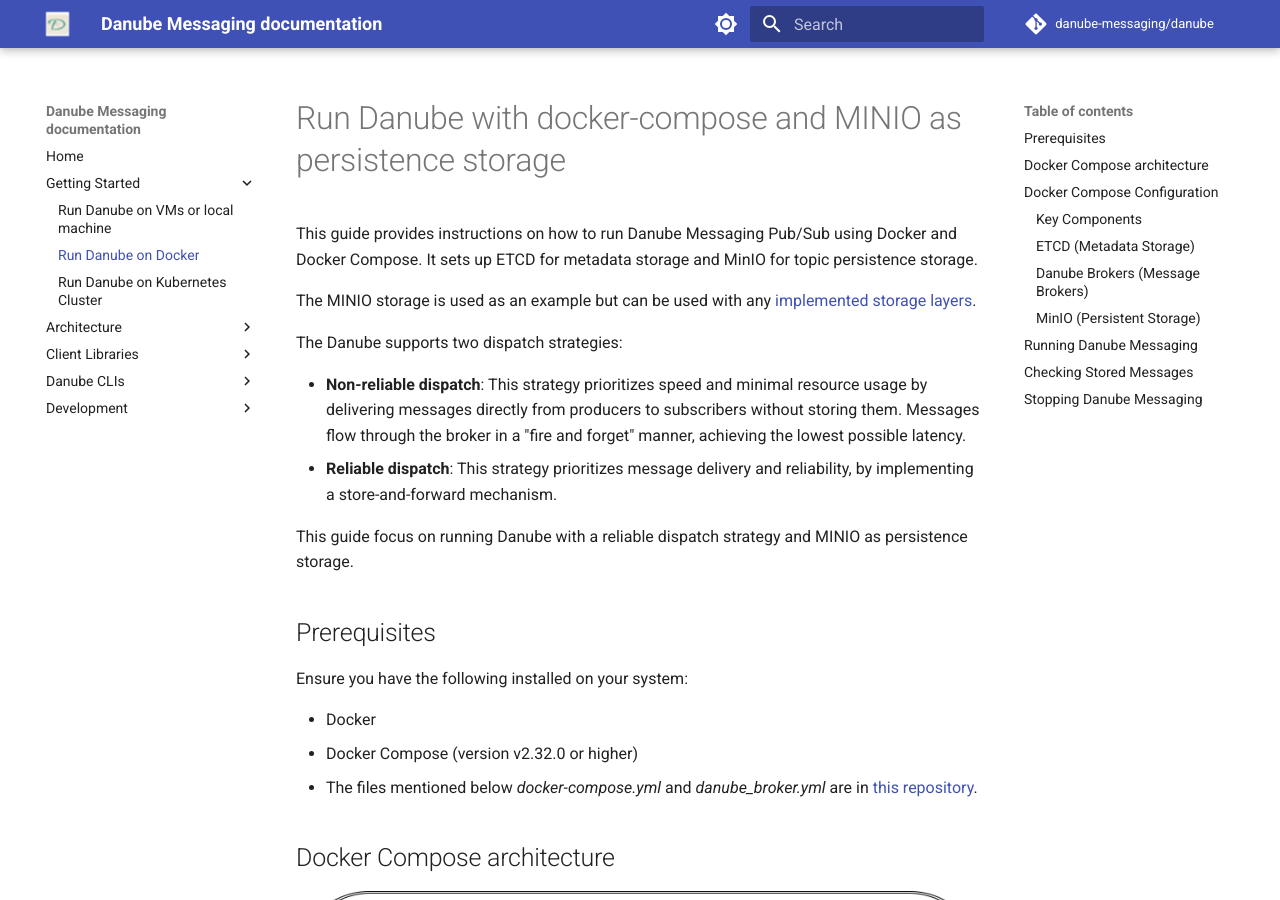
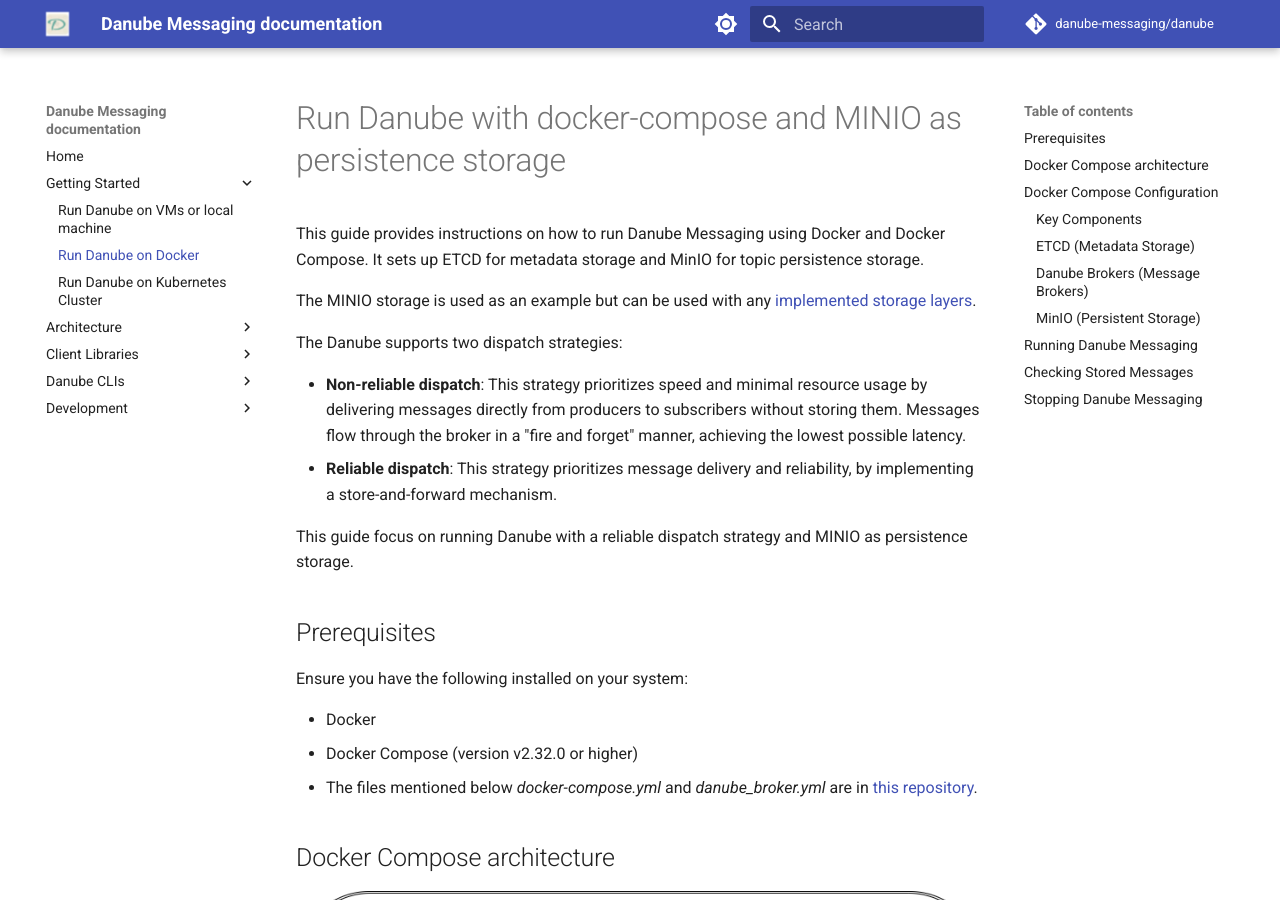
Before and after one commit to danube-messaging/danube_docs, an MkDocs documentation site: the page built from docs/getting_started/Danube_docker_compose.md, in a window 1280 px wide and 900 px high. Built offline with MkDocs 1.6.1 and Material for MkDocs 9.7.7, drawn with Linux system fonts in a browser that asks for light colours; comment, search, counter and statistics services are not loaded; part of the change alters nothing that is shown; some of the changed text lies outside the part shown.

````diff
--- a/docs/getting_started/Danube_docker_compose.md
+++ b/docs/getting_started/Danube_docker_compose.md
@@ -1,6 +1,6 @@
 # Run Danube with docker-compose and MINIO as persistence storage
 
-This guide provides instructions on how to run Danube Messaging Pub/Sub using Docker and Docker Compose. It sets up ETCD for metadata storage and MinIO for topic persistence storage.
+This guide provides instructions on how to run Danube Messaging using Docker and Docker Compose. It sets up ETCD for metadata storage and MinIO for topic persistence storage.
 
 The MINIO storage is used as an example but can be used with any [implemented storage layers](https://github.com/danube-messaging/danube-storage).
 
@@ -17,7 +17,7 @@ Ensure you have the following installed on your system:
 
 * Docker
 * Docker Compose (version v2.32.0 or higher)
-* The files mentioned below *docker-compose.yml* and *danube_broker.yml* are in [this repository](https://github.com/danube-messaging/danube-storage/tree/main/danube-minio-storage/test_minio_storage).
+* The files mentioned below *docker-compose.yml* and *danube_broker.yml* are in [this repository](https://github.com/danube-messaging/danube-storage/tree/main/test_minio_storage).
 
 ## Docker Compose architecture
 
@@ -32,7 +32,7 @@ Ensure you have the following installed on your system:
 * **MinIO (minio)**: Provides object storage for persistent topics.
 * **Danube MinIO Storage** (danube-minio-storage): Bridges Danube and MinIO.
 
-The [docker-compose.yml](https://github.com/danube-messaging/danube-storage/blob/main/danube-minio-storage/test_minio_storage/docker-compose.yml) file defines the following services:
+The [docker-compose.yml](https://github.com/danube-messaging/danube-storage/tree/main/test_minio_storage) file defines the following services:
 
 ### ETCD (Metadata Storage)
 
@@ -63,7 +63,7 @@ ETCD is used for storing metadata.
 ### Danube Brokers (Message Brokers)
 
 Two brokers are defined (broker1 and broker2) that handle messaging. As the prerequisites, the etcd service must be healthy.
-Ensure that your [`danube_broker.yml`](https://github.com/danube-messaging/danube-storage/blob/main/danube-minio-storage/test_minio_storage/danube_broker.yml) configuration file is correctly set up.
+Ensure that your [`danube_broker.yml`](https://github.com/danube-messaging/danube-storage/tree/main/test_minio_storage) configuration file is correctly set up.
 
 ```yaml
   broker1:
@@ -92,7 +92,7 @@ The second broker (broker2) is configured similarly but runs on different ports.
 
 ### MinIO (Persistent Storage)
 
-MinIO is used for message persistence. [Danube-minio-storage](https://github.com/danube-messaging/danube-storage/tree/main/danube-minio-storage) implements the storage grpc service for Danube and connects to MinIO.
+MinIO is used for message persistence. [Danube-storage](https://github.com/danube-messaging/danube-storage/tree/main) implements the storage grpc service for Danube and connects to MinIO.
 
 ```yaml
   minio:
@@ -119,7 +119,8 @@ MinIO is used for message persistence. [Danube-minio-storage](https://github.com
       dockerfile: Dockerfile
     container_name: danube-minio-storage
     environment:
-      GRPC_MINIO_PORT: 50060
+      STORAGE_TYPE: minio
+      GRPC_PORT: 50060
       MINIO_ENDPOINT: minio:9000
       MINIO_ACCESS_KEY_ID: minioadmin
       MINIO_SECRET_ACCESS_KEY: minioadmin
````
